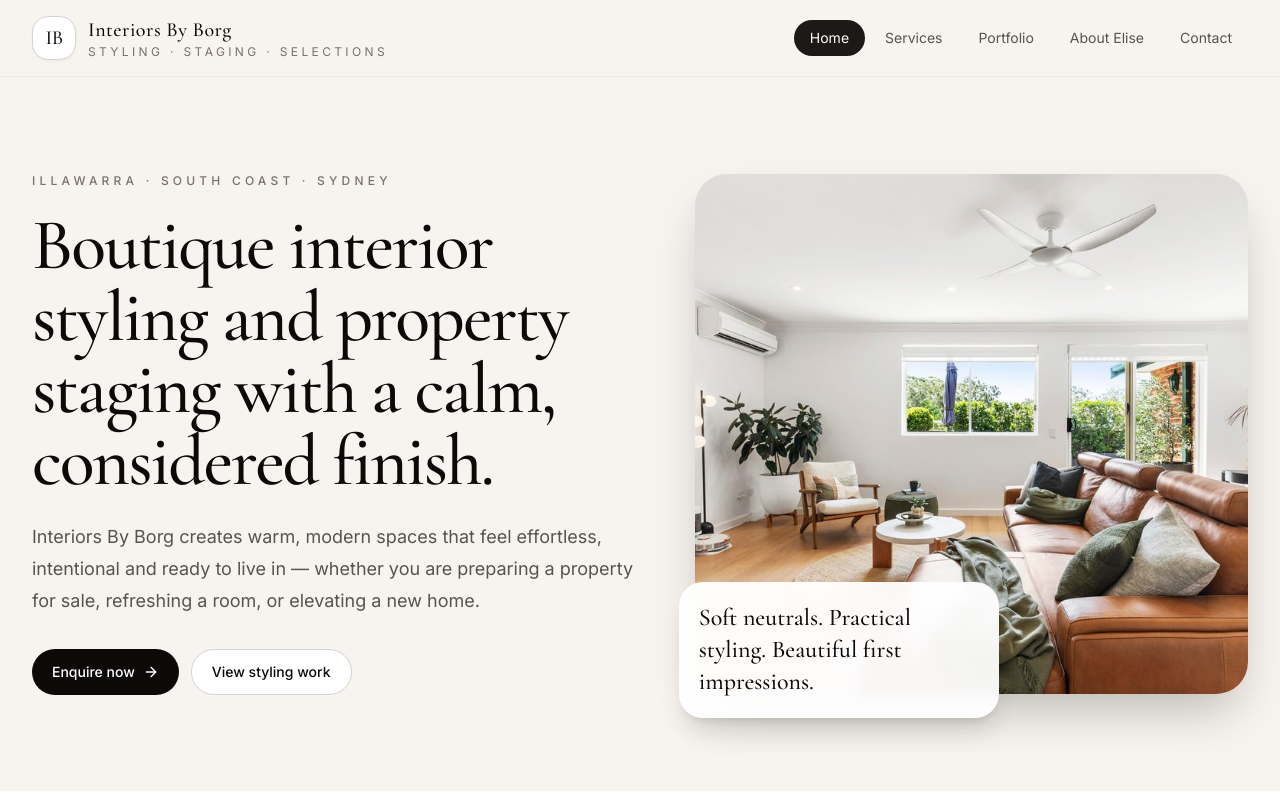
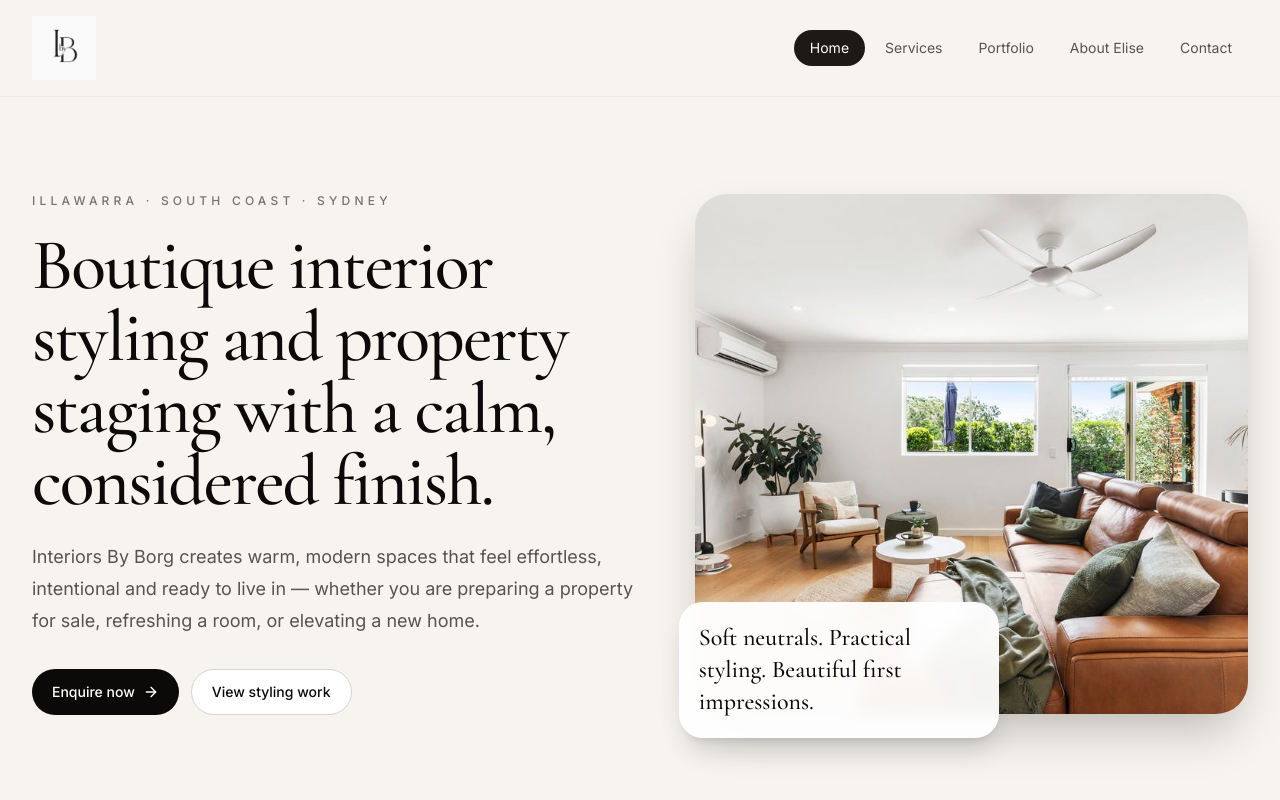
Before and after one commit to interiorsbyborg/interiors-by-borg, a React (Vite) app: page / in a window 1280 px wide. Shown: the top 800 px of the page. Built offline with nearby package versions, Linux system fonts and the light colour scheme.

Commit message:
Add files via upload

```diff
--- a/src/App.jsx
+++ b/src/App.jsx
@@ -3,6 +3,7 @@ import { motion } from "framer-motion";
 import { Home, Sparkles, Sofa, Camera, Mail, Menu, X, ArrowRight, Check, MapPin } from "lucide-react";
 
 const images = {
+  logo: "/images/branding/interiors-by-borg-logo.png",
   hero: "/images/home/home-soft-neutrals-practical-styling-first-impressions.jpg",
   lounge: "https://images.unsplash.com/photo-1600607687939-ce8a6c25118c?auto=format&fit=crop&w=1200&q=85",
   dining: "https://images.unsplash.com/photo-1600566753190-17f0baa2a6c3?auto=format&fit=crop&w=1200&q=85",
@@ -78,14 +79,8 @@ function Header({ page, setPage }) {
   return (
     <header className="sticky top-0 z-50 border-b border-stone-200/70 bg-[#f7f3ee]/90 backdrop-blur-xl">
       <div className="mx-auto flex max-w-7xl items-center justify-between px-5 py-4 lg:px-8">
-        <button onClick={() => go("home")} className="group flex items-center gap-3 text-left">
-          <div className="grid h-11 w-11 place-items-center rounded-2xl border border-stone-300 bg-white shadow-sm">
-            <span className="font-serif text-xl tracking-tight text-stone-900">IB</span>
-          </div>
-          <div>
-            <p className="font-serif text-xl tracking-wide text-stone-950">Interiors By Borg</p>
-            <p className="text-xs uppercase tracking-[0.28em] text-stone-500">Styling · Staging · Selections</p>
-          </div>
+        <button onClick={() => go("home")} className="group flex items-center text-left">
+          <img src={images.logo} alt="Interiors By Borg" className="h-16 w-auto object-contain" />
         </button>
 
         <nav className="hidden items-center gap-1 md:flex">
@@ -444,7 +439,7 @@ function Footer({ setPage }) {
     <footer className="bg-[#f7f3ee] px-5 py-12 lg:px-8">
       <div className="mx-auto flex max-w-7xl flex-col justify-between gap-8 border-t border-stone-200 pt-10 md:flex-row md:items-end">
         <div>
-          <p className="font-serif text-2xl text-stone-950">Interiors By Borg</p>
+          <img src={images.logo} alt="Interiors By Borg" className="h-20 w-auto object-contain" />
           <p className="mt-2 max-w-lg text-sm leading-6 text-stone-600">Boutique interior styling and property staging for warm, modern and market-ready spaces.</p>
           <p className="mt-2 text-sm text-stone-500">ABN 19 001 690 402</p>
         </div>
```
Also changed, not shown: App.jsx (+3 -8 lines), README_FIRST.txt, public/images/branding/interiors-by-borg-logo.png (added).
